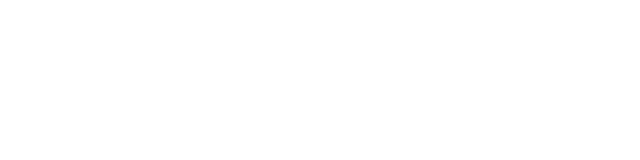
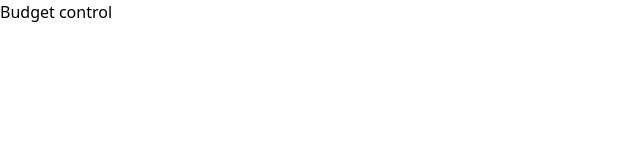
Before and after one commit to ericseparovic/budget-control, a React (Vite) app: page / in a window 1280 px wide. Shown: the top 160 px of the page, without its empty margins (0-640 px from the left). Built offline with nearby package versions, Linux system fonts and the light colour scheme.

Commit message:
Install tailwind CSS

```diff
--- a/index.html
+++ b/index.html
@@ -1,13 +1,16 @@
 <!DOCTYPE html>
 <html lang="en">
+
 <head>
   <meta charset="UTF-8" />
   <link rel="icon" type="image/svg+xml" href="/vite.svg" />
   <meta name="viewport" content="width=device-width, initial-scale=1.0" />
-    <title>Vite + React</title>
+  <title>Budget control</title>
 </head>
+
 <body>
   <div id="root"></div>
   <script type="module" src="/src/main.jsx"></script>
 </body>
+
 </html>
--- a/package.json
+++ b/package.json
@@ -16,6 +16,9 @@
     "@types/react": "^18.0.26",
     "@types/react-dom": "^18.0.9",
     "@vitejs/plugin-react": "^3.0.0",
+    "autoprefixer": "^10.4.13",
+    "postcss": "^8.4.20",
+    "tailwindcss": "^3.2.4",
     "vite": "^4.0.0"
   }
 }
--- /dev/null
+++ b/postcss.config.cjs
@@ -0,0 +1,6 @@
+module.exports = {
+  plugins: {
+    tailwindcss: {},
+    autoprefixer: {},
+  },
+}
--- a/src/App.jsx
+++ b/src/App.jsx
@@ -1,5 +1,5 @@
 function App() {
-  return <div className="App"></div>;
+  return <h1>Budget control</h1>;
 }
 
 export default App;
--- /dev/null
+++ b/src/index.css
@@ -0,0 +1,3 @@
+@tailwind base;
+@tailwind components;
+@tailwind utilities;
--- a/src/main.jsx
+++ b/src/main.jsx
@@ -1,6 +1,7 @@
 import React from "react";
 import ReactDOM from "react-dom/client";
 import App from "./App";
+import "./index.css";
 
 ReactDOM.createRoot(document.getElementById("root")).render(
   <React.StrictMode>
--- /dev/null
+++ b/tailwind.config.cjs
@@ -0,0 +1,8 @@
+/** @type {import('tailwindcss').Config} */
+module.exports = {
+  content: ["./index.html", "./src/**/*.{js,ts,jsx,tsx}"],
+  theme: {
+    extend: {},
+  },
+  plugins: [],
+};
```
Also changed, not shown: 1 other file (tests, documents, lock files or other folders). Lines whose indentation alone changed are shown as unchanged.
